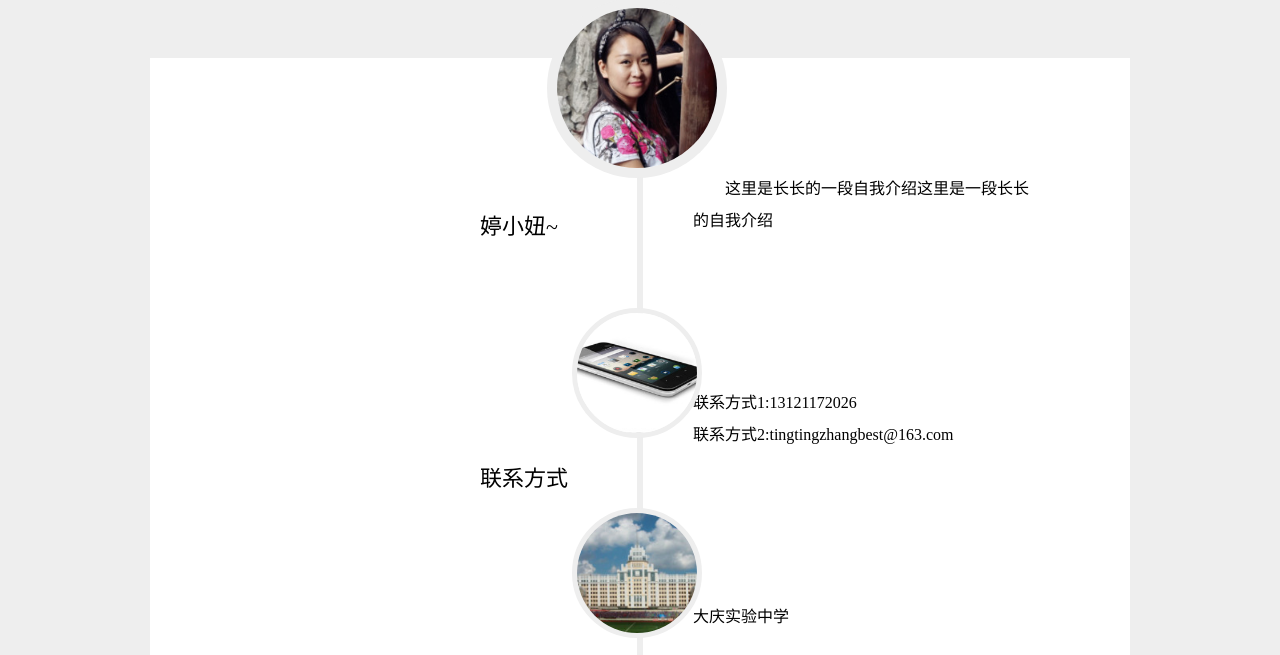
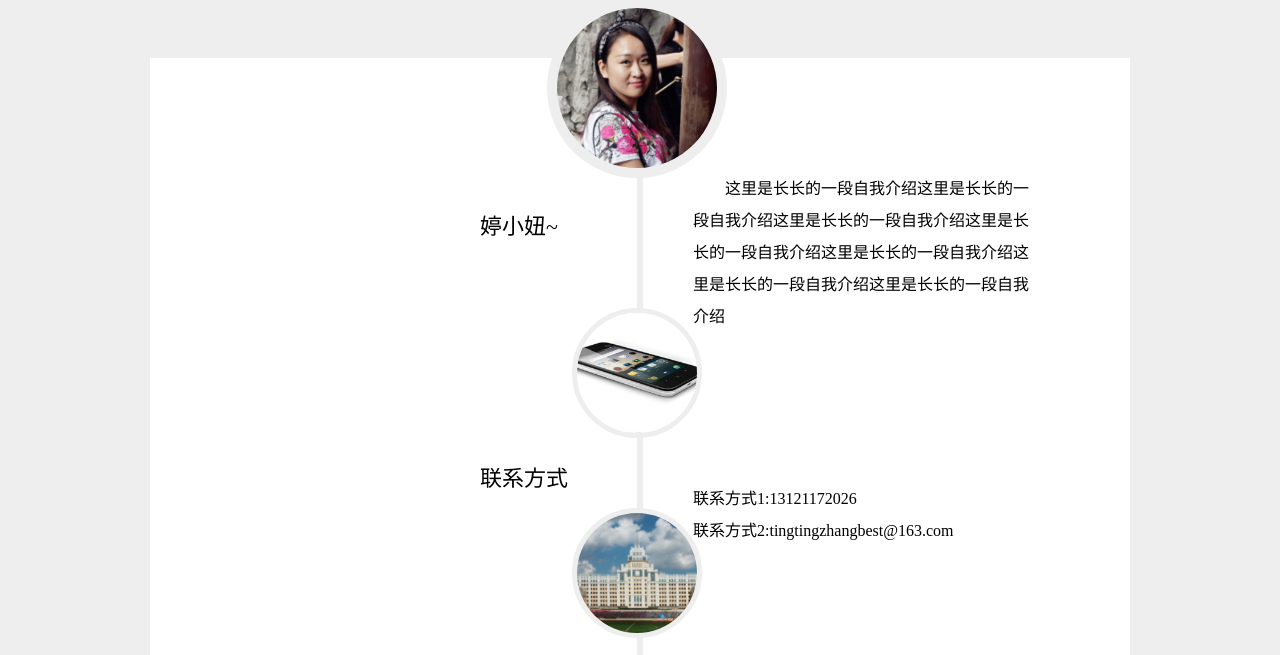
Before and after one commit to tingtingzhangbest/blog, a plain HTML site: page about.html in a window 1280 px wide. Shown: the part 102-757 px from the top of the page. Drawn offline with Linux system fonts and the light colour scheme.

Commit message:
Update about.html

```diff
--- a/about.html
+++ b/about.html
@@ -35,7 +35,7 @@
 		<p id="aboutcontent_left_com">实习经历</p>
     </div>
     <div id="aboutcontent_right">
-    	<div id="aboutcontent_right_date1"><div>这里是长长的一段自我介绍这里是一段长长的自我介绍</div></div>
+    	<div id="aboutcontent_right_date1"><div>这里是长长的一段自我介绍这里是长长的一段自我介绍这里是长长的一段自我介绍这里是长长的一段自我介绍这里是长长的一段自我介绍这里是长长的一段自我介绍这里是长长的一段自我介绍</div></div>
     	<div id="aboutcontent_right_date2"><div>联系方式1:13121172026</div><div>联系方式2:tingtingzhangbest@163.com</div></div>
     	<div id="aboutcontent_right_date3"><div>大庆实验中学</div></div>
     	<div id="aboutcontent_right_date4"><div>黑龙江大学</div><div>软件工程专业</div></div>
```
